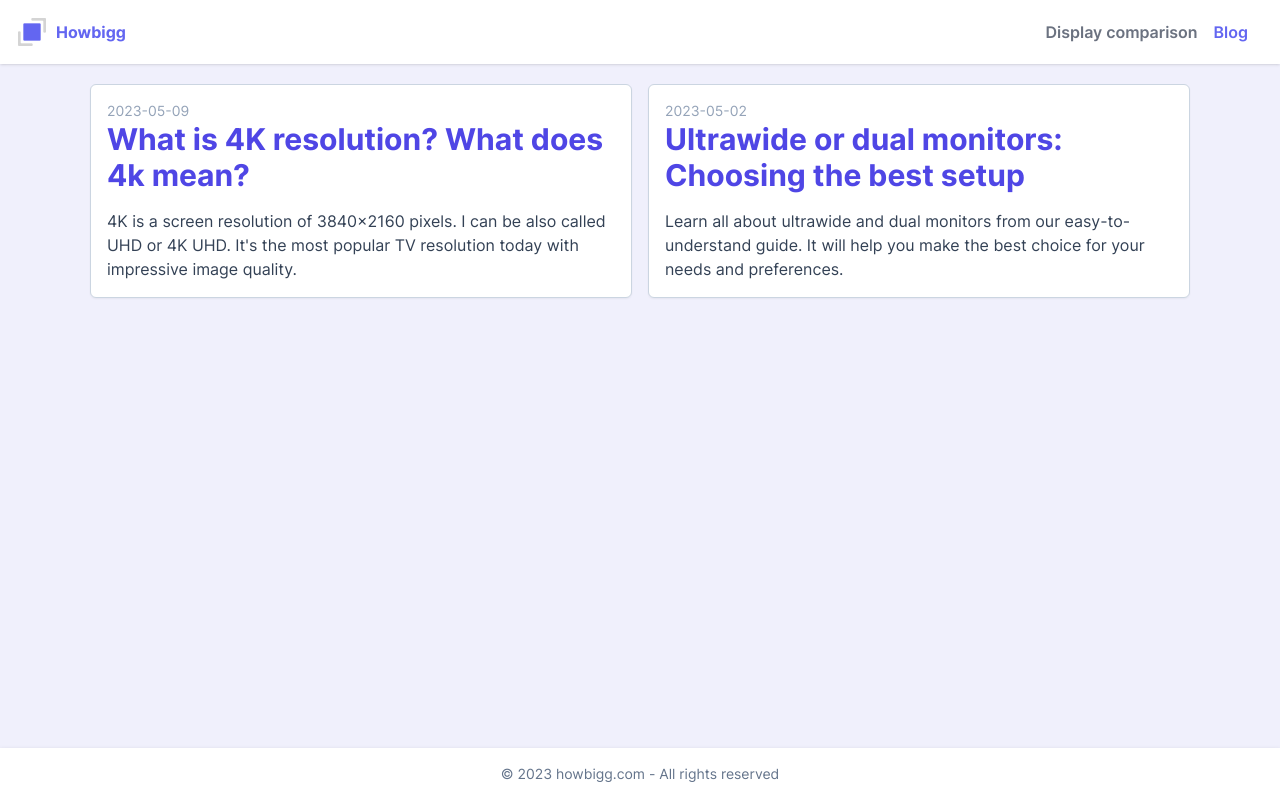
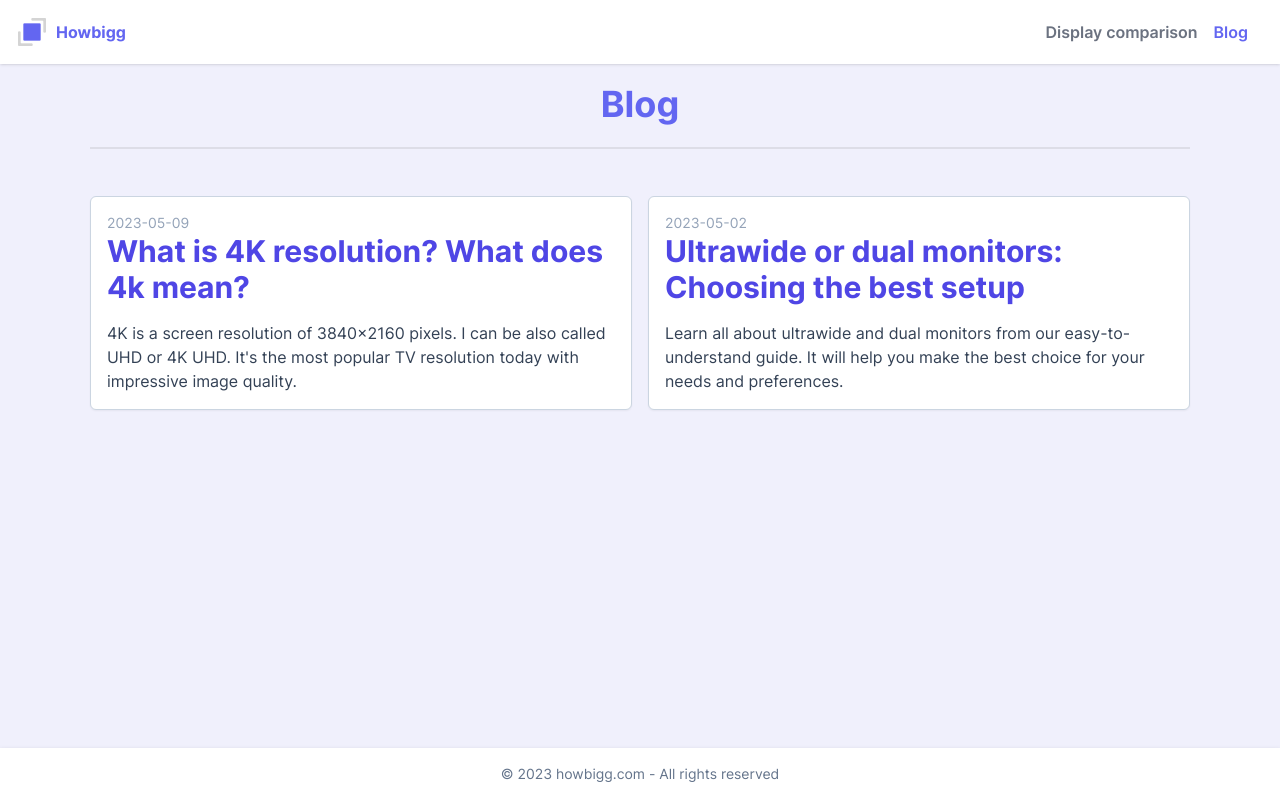
Before and after one commit to jacekobst1/howbigg, a Next.js app: page /blog in a window 1280 px wide. Built offline with nearby package versions, Linux system fonts and the light colour scheme.

Commit message:
feat: add h1 tag to blog page

```diff
--- a/src/app/blog/page.tsx
+++ b/src/app/blog/page.tsx
@@ -23,6 +23,12 @@ export default function BlogPage() {
   ));
 
   return (
-    <div className="grid grid-cols-1 md:grid-cols-2 gap-4">{postPreviews}</div>
+    <>
+      <h1 className="text-primary-500 text-center">Blog</h1>
+      <div className="divider"></div>
+      <div className="grid grid-cols-1 md:grid-cols-2 gap-4 mt-10">
+        {postPreviews}
+      </div>
+    </>
   );
 }
```
